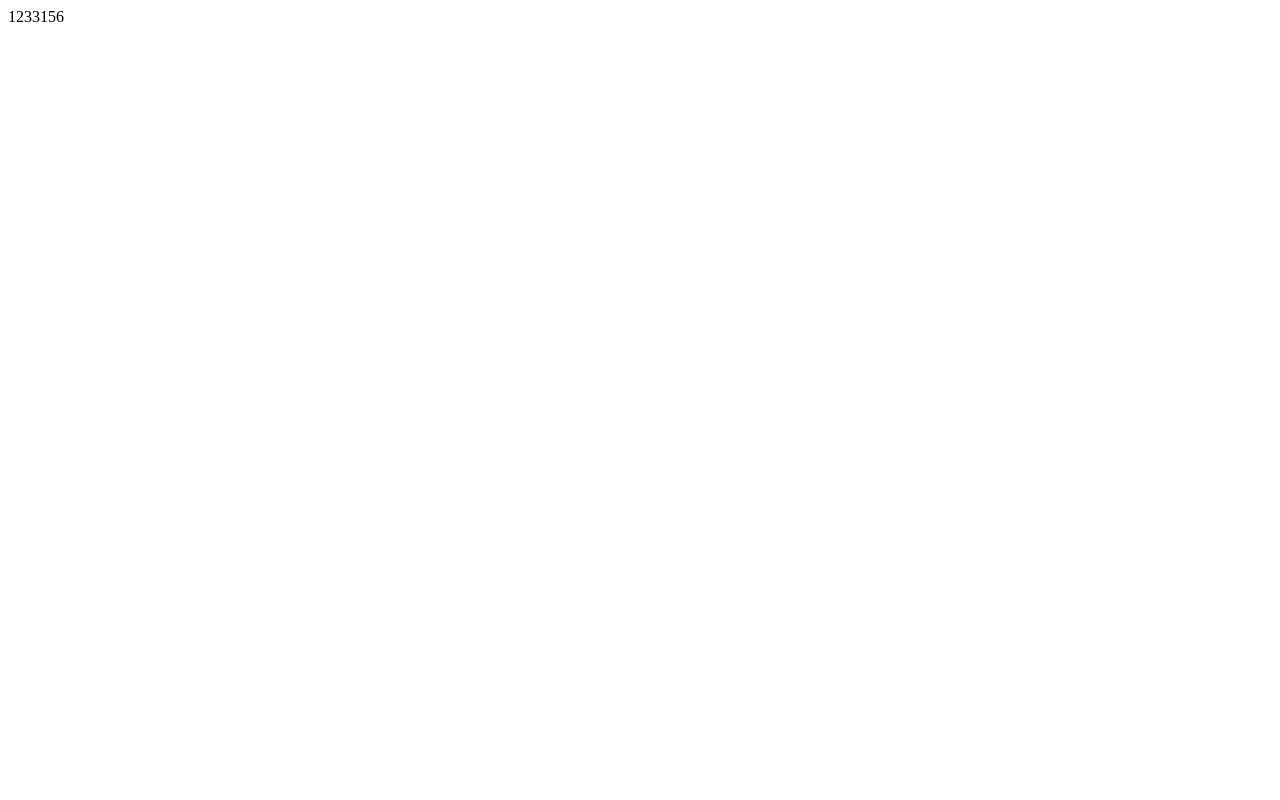
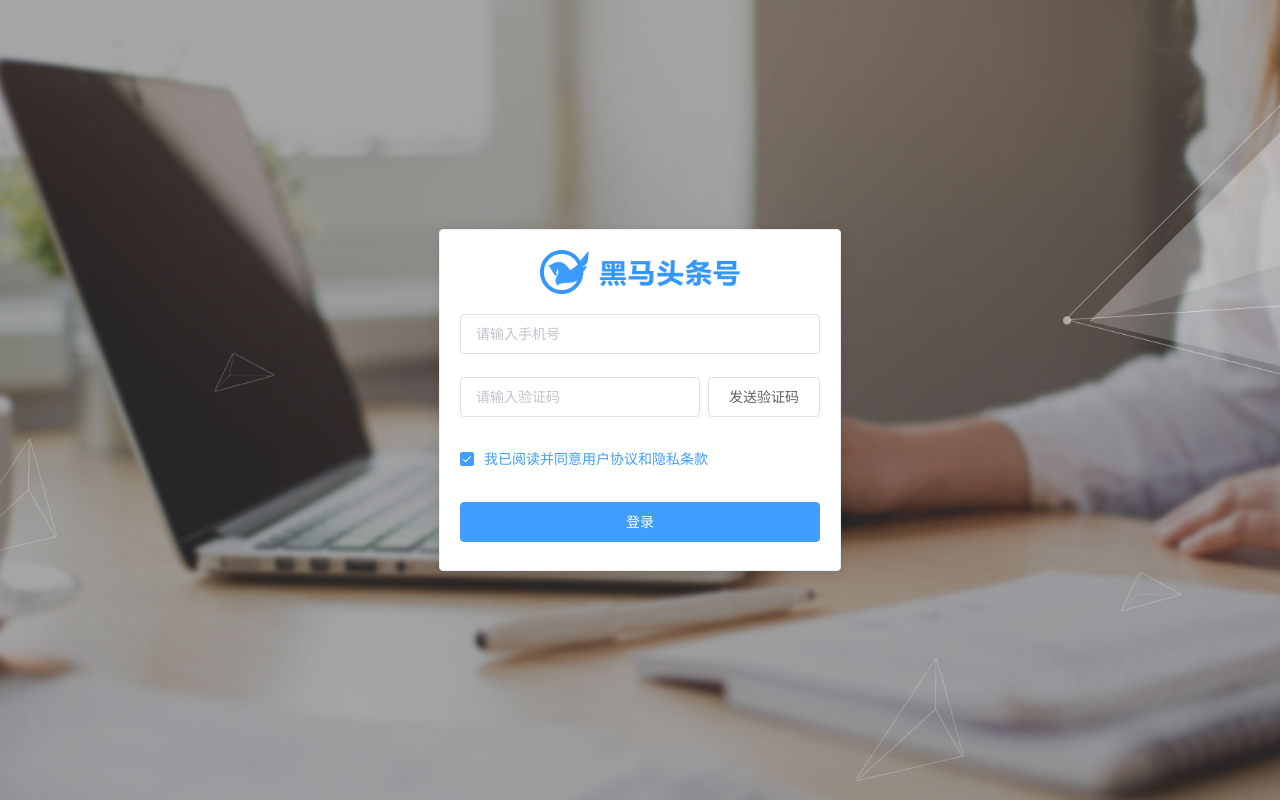
Before and after one commit to yhs810777103/hmtoutiao-pc, a Vue app: page /#/login in a window 1280 px wide. Built offline with nearby package versions, Linux system fonts and the light colour scheme.

Commit message:
登录静态页面

```diff
--- a/src/App.vue
+++ b/src/App.vue
@@ -1,6 +1,7 @@
 <template>
   <div id="app">
-    <div>1233156</div>
+    <!-- <div>1233156</div> -->
+    <router-view></router-view>
   </div>
 </template>
 
--- a/src/router/index.js
+++ b/src/router/index.js
@@ -1,7 +1,11 @@
 import Vue from 'vue'
 import VueRouter from 'vue-router'
+import login from '../views/login/index.vue'
 Vue.use(VueRouter)
 const router = new VueRouter({
-  routes: []
+  routes: [{
+    path: '/login',
+    component: login
+  }]
 })
 export default router
--- /dev/null
+++ b/src/views/login/index.vue
@@ -0,0 +1,64 @@
+<template>
+  <div class="container">
+    <!-- <img src="../assets/login_bg.jpg" alt /> -->
+    <el-card>
+      <img src="../../assets/logo_index.png" alt />
+      <el-form ref="form" :model="logonFrom">
+        <el-form-item>
+          <el-input v-model="logonFrom.mobile" placeholder="请输入手机号"></el-input>
+        </el-form-item>
+        <el-form-item>
+          <el-input
+            v-model="logonFrom.code"
+            placeholder="请输入验证码"
+            style="width:240px;margin-right:8px"
+          ></el-input>
+          <el-button>发送验证码</el-button>
+        </el-form-item>
+        <el-form-item>
+          <el-checkbox :value="true">我已阅读并同意用户协议和隐私条款</el-checkbox>
+        </el-form-item>
+        <el-form-item>
+          <el-button type="primary" style="width:100%">登录</el-button>
+        </el-form-item>
+      </el-form>
+    </el-card>
+  </div>
+</template>
+
+<script>
+export default {
+  data () {
+    return {
+      logonFrom: {
+        mobile: '',
+        code: ''
+      }
+    }
+  }
+}
+</script>
+
+<style lang='less'>
+.container {
+  width: 100%;
+  height: 100%;
+  background: url("../../assets/login_bg.jpg") no-repeat center / cover;
+  position: absolute;
+  left: 0;
+  top: 0;
+}
+.el-card {
+  width: 400px;
+  height: 340px;
+  position: absolute;
+  left: 50%;
+  top: 50%;
+  transform: translate(-50%, -50%);
+  img {
+    width: 200px;
+    display: block;
+    margin: 0 auto 20px;
+  }
+}
+</style>
```
Also changed, not shown: 1 other file (tests, documents, lock files or other folders).
